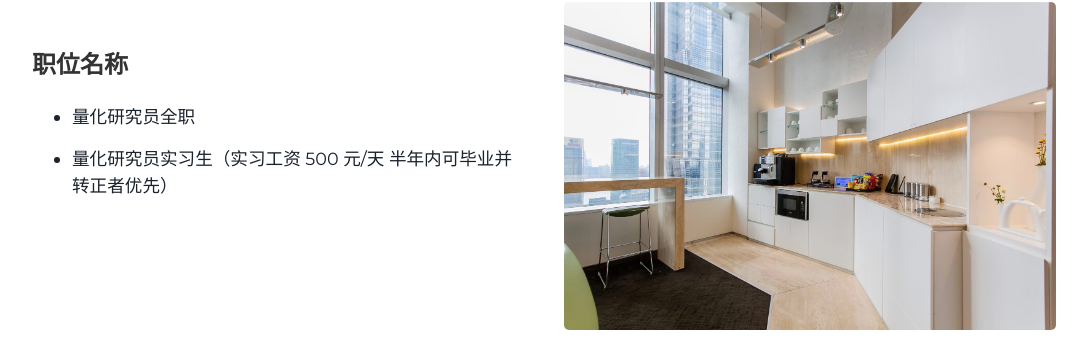
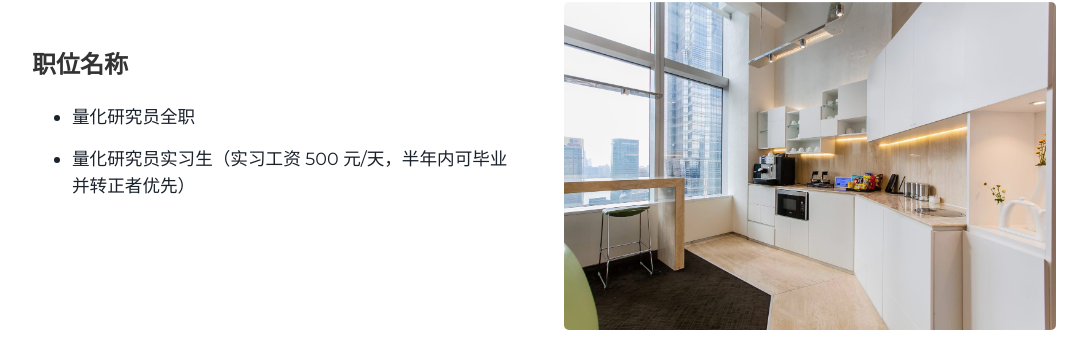
Before and after one commit to Victor430/victor430.github.io, a Jekyll site: the page built from index.html, in a window 1280 px wide and 900 px high, scrolled down 1984 px. Shown: the part 112-452 px from the top of the window, without its empty margins (96-1183 px from the left). Built offline with Jekyll 4.4.1, drawn with Linux system fonts in a browser that asks for light colours.

```diff
--- a/_includes/projects.html
+++ b/_includes/projects.html
@@ -11,7 +11,7 @@
       <li> 量化研究员全职</li>
     </ul>
     <ul>
-      <li> 量化研究员实习生（实习工资 500 元/天 半年内可毕业并转正者优先）</li>
+      <li> 量化研究员实习生（实习工资 500 元/天，半年内可毕业并转正者优先）</li>
     </ul>
     <!--
       <a class="project-link" href="#">Check it out</a>
```
